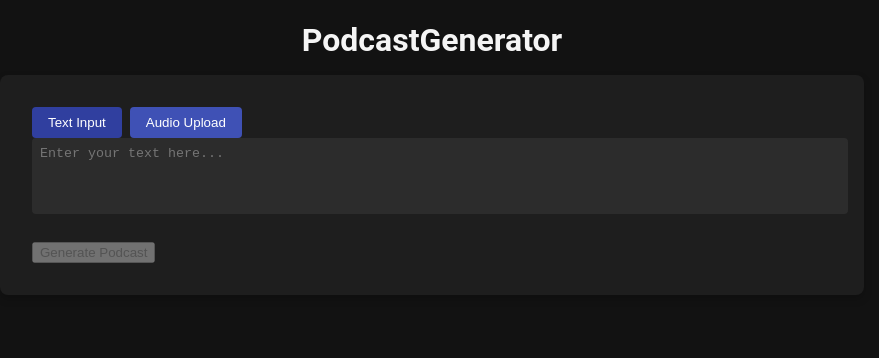
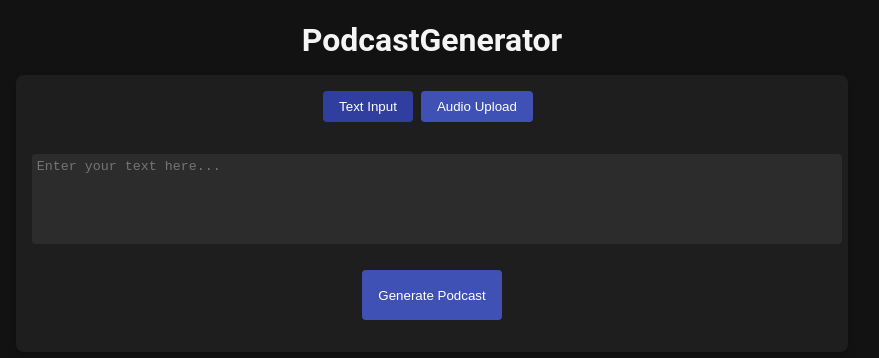
Before and after one commit to YasserS-21/Podcast-Generator, a React (Vite) app in the folder front/: page / in a window 1280 px wide. Shown: the top 358 px of the page, without its empty margins (208-1087 px from the left). Built offline with nearby package versions, Linux system fonts and the light colour scheme.

Commit message:
fix: restructure PodcastGenerator layout to prevent resizing of buttons and inputs

```diff
--- a/front/src/components/PodcastGenerator/PodcastGenerator.tsx
+++ b/front/src/components/PodcastGenerator/PodcastGenerator.tsx
@@ -21,13 +21,18 @@ export default function PodcastGenerator({setPodcastData}) {
     <>
     <h1>PodcastGenerator</h1>
     <div className="podcast-generator">
+      <div className="input-toggler-container">
         <InputToggler inputType={inputType} setInputType={setInputType}/>
+      </div>
+      <div className="input-area-container">
         <InputArea
             inputType={inputType}
             userTextInput={userTextInput}
             setUserTextInput={setUserTextInput}
             setAudioFile={setAudioFile}
         />
+      </div>
+      <div className="generate-button-container">
         <GeneratePodcastButton
           audioFile={audioFile}
           userTextInput={userTextInput}
@@ -37,6 +42,7 @@ export default function PodcastGenerator({setPodcastData}) {
           setPodcastData={setPodcastData}
         />
       </div>
+    </div>
     {isLoading && <Spinner message="Generating podcast..." />}
     </>
   )
--- a/front/src/index.css
+++ b/front/src/index.css
@@ -18,28 +18,44 @@ body {
   /* Podcast Generator Styles */
   .podcast-generator {
     max-width: 800px;
+    max-height:300px;
     margin: 0 auto;
-    padding: 2rem;
+    padding: 1rem;
     background-color: #1e1e1e;
     border-radius: 8px;
     box-shadow: 0 4px 8px rgba(0, 0, 0, 0.2);
+    height: auto;
+    display: flex;
+    flex-direction: column;
+    align-items: center;
+    justify-content: center;
   }
 
   .input-area {
     margin-bottom: 1.5rem;
+    width: 100%;
   }
 
   .text-input {
     width: 100%;
-    padding: 0.5rem;
+    padding: 0.3rem;
     border-radius: 4px;
     border: none;
     background-color: #2c2c2c;
     color: #ffffff;
     resize: none;
+    min-height: 80px;
+  }
+
+  .audio-upload-button {
+    display: flex;
+    justify-content: center;
+    margin: 1rem 0;
+    width: 100%;
   }
 
   .audio-upload-button input {
+    margin: 1rem;
     display: none;
   }
 
@@ -55,6 +71,12 @@ body {
 
   .audio-upload-button label:hover {
     background-color: #303f9f;
+  }
+
+  .input-toggle {
+    display: flex;
+    justify-content: center;
+    margin-bottom: 1rem;
   }
 
   .input-toggle button {
@@ -119,8 +141,93 @@ body {
 
   .segment em {
     color: #9e9e9e;
-  }
+}
 
-  .segment strong {
+.segment strong {
     color: #f5f5f5;
-  }
+}
+
+/* Progress Bar Styles */
+.progress-bar-container {
+    position: relative;
+    width: 100%;
+    height: 20px;
+    background-color: #e0e0e0;
+    border-radius: 10px;
+    overflow: hidden;
+    margin-top: 10px;
+}
+
+.progress-bar {
+    height: 100%;
+    background-color: #76c7c0;
+    transition: width 0.3s ease;
+}
+
+.segment-marker {
+    position: absolute;
+    top: 0;
+    bottom: 0;
+    width: 2px;
+    background-color: #ffffff;
+    opacity: 0.7;
+}
+
+/* Button Styles */
+button {
+    padding: 0.5rem 1rem;
+    border: none;
+    border-radius: 4px;
+    background-color: #3f51b5;
+    color: #ffffff;
+    cursor: pointer;
+    transition: background-color 0.3s;
+}
+
+button:hover {
+    background-color: #303f9f;
+}
+
+.subscribe-button {
+    width: 100%;
+    padding: 0.75rem;
+    border: none;
+    border-radius: 4px;
+    background-color: #4caf50;
+    color: #ffffff;
+    font-size: 1rem;
+    cursor: pointer;
+    transition: background-color 0.3s;
+}
+
+.subscribe-button:hover {
+    background-color: #388e3c;
+}
+
+/* Speed Control Styles */
+.speed-control {
+    display: flex;
+    align-items: center;
+    margin-top: 1rem;
+}
+
+.speed-control label {
+    margin-right: 10px;
+}
+
+.input-toggler-container,
+.input-area-container,
+.generate-button-container {
+    width: 100%; /* Ensure full width */
+    display: flex; /* Use flexbox for alignment */
+    justify-content: center; /* Center content */
+    margin-bottom: 1rem; /* Add spacing between elements */
+}
+
+.input-area-container {
+    max-height: 100px; /* Set a minimum height to prevent resizing */
+}
+
+.generate-button-container {
+    min-height: 50px; /* Set a minimum height for the button */
+}
```
Lines whose indentation alone changed are shown as unchanged.
